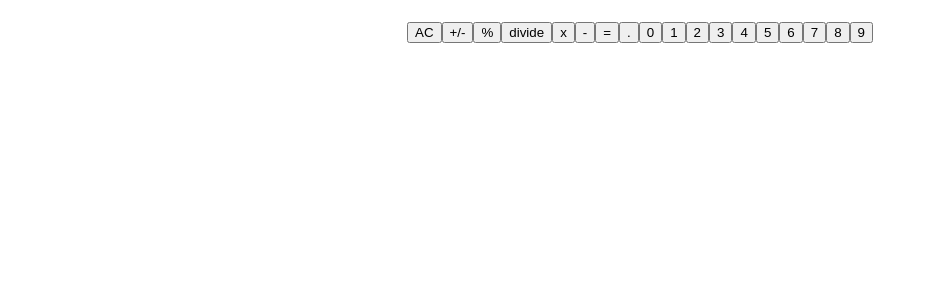
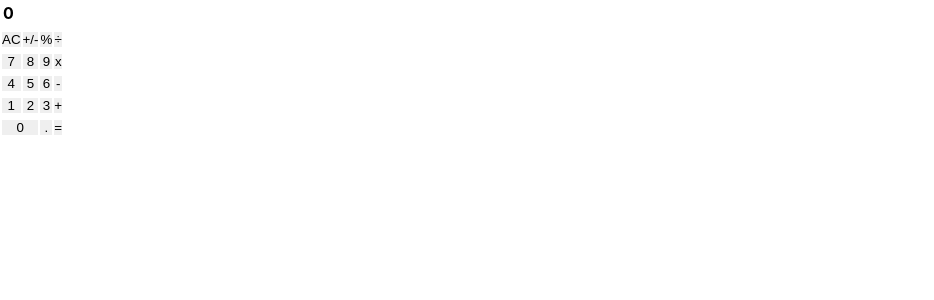
Before and after one commit to kitoshi/calculator, a React (Create React App) app: page / in a window 1280 px wide. Shown: the top 300 px of the page, without its empty margins (0-934 px from the left). Built offline with nearby package versions, Linux system fonts and the light colour scheme.

Commit message:
initial value

```diff
--- a/src/App.css
+++ b/src/App.css
@@ -2,37 +2,32 @@
   text-align: center;
 }
 
-.App-logo {
-  height: 40vmin;
-  pointer-events: none;
+table {
+  display: flex;
+  flex-direction: column;
+  height: 50vh;
+  width: 10vw;
 }
 
-@media (prefers-reduced-motion: no-preference) {
-  .App-logo {
-    animation: App-logo-spin infinite 20s linear;
-  }
+td {
+  padding: 0;
 }
 
-.App-header {
-  background-color: #282c34;
-  min-height: 100vh;
-  display: flex;
-  flex-direction: column;
-  align-items: center;
-  justify-content: center;
-  font-size: calc(10px + 2vmin);
-  color: white;
+button {
+  width: 100%;
+  height: 100%;
+  padding: 0%;
+  border: none;
 }
 
-.App-link {
-  color: #61dafb;
+thead {
+  width: 100%;
 }
 
-@keyframes App-logo-spin {
-  from {
-    transform: rotate(0deg);
-  }
-  to {
-    transform: rotate(360deg);
-  }
+tbody {
+  width: 100%;
 }
+
+tr {
+  width: 100%;
+}
--- a/src/App.js
+++ b/src/App.js
@@ -1,18 +1,19 @@
 import './App.css'
 import Calculator from './components/Calculator'
-import { useState } from 'react'
+import { useEffect, useState } from 'react'
 
 function App() {
-  const [calculation, setCalculation] = useState({
-    firstvalue: 0,
-    secondvalue: 0,
-    operator: '',
-    finalvalue: 0
-  })
+  const [calculation, setCalculation] = useState('')
+
+  const [value, setValue] = useState('')
+
+  useEffect(() => {
+    setCalculation((currentvalue) => currentvalue + value)
+  }, [value])
 
   return (
     <div className='App'>
-      <Calculator calculation={calculation} setCalculation={setCalculation} />
+      <Calculator calculation={calculation} setValue={setValue} />
     </div>
   )
 }
--- a/src/components/Calculator.jsx
+++ b/src/components/Calculator.jsx
@@ -1,18 +1,71 @@
 import Numbers from './Numbers'
 
 export default function Calculator(props) {
+  const numberArray = [0, 1, 2, 3, 4, 5, 6, 7, 8, 9]
   return (
     <>
-      <h1>{props.value}</h1>
+      <table>
+        <thead>
+          <tr>
+            <th>{props.calculation === '' ? '0' : props.calculation}</th>
+          </tr>
+        </thead>
+        <tbody>
+          <tr>
+            <td>
               <button>AC</button>
+            </td>
+            <td>
               <button>+/-</button>
+            </td>
+            <td>
               <button>%</button>
-          <button>divide</button>
+            </td>
+            <td>
+              <button>÷</button>
+            </td>
+          </tr>
+          <tr>
+            <Numbers
+              numberArray={numberArray.slice(7, 10)}
+              setValue={props.setValue}
+            />
+            <td>
               <button>x</button>
+            </td>
+          </tr>
+          <tr>
+            <Numbers
+              numberArray={numberArray.slice(4, 7)}
+              setValue={props.setValue}
+            />
+            <td>
               <button>-</button>
+            </td>
+          </tr>
+          <tr>
+            <Numbers
+              numberArray={numberArray.slice(1, 4)}
+              setValue={props.setValue}
+            />
+            <td>
+              <button>+</button>
+            </td>
+          </tr>
+          <tr>
+            <Numbers
+              numberArray={numberArray.slice(0, 1)}
+              setValue={props.setValue}
+            />
+            <td>
+              <button>.</button>
+            </td>
+            <td>
               <button>=</button>
-          <button>.</button>
-      <Numbers />
+            </td>
+          </tr>
+        </tbody>
+      </table>
     </>
   )
 }
--- a/src/components/Numbers.jsx
+++ b/src/components/Numbers.jsx
@@ -1,10 +1,16 @@
-export default function Numbers() {
-  const numberArray = [0, 1, 2, 3, 4, 5, 6, 7, 8, 9]
-
+export default function Numbers(props) {
   return (
     <>
-      {numberArray.map((item) => (
-        <button type='button'>{item}</button>
+      {props.numberArray.map((item, idx) => (
+        <td key={idx} colSpan={props.numberArray.length === 1 ? '2' : '1'}>
+          <button
+            type='button'
+            className='numbers'
+            onClick={() => props.setValue((c) => item)}
+          >
+            {item}
+          </button>
+        </td>
       ))}
     </>
   )
```
Lines whose indentation alone changed are shown as unchanged.
